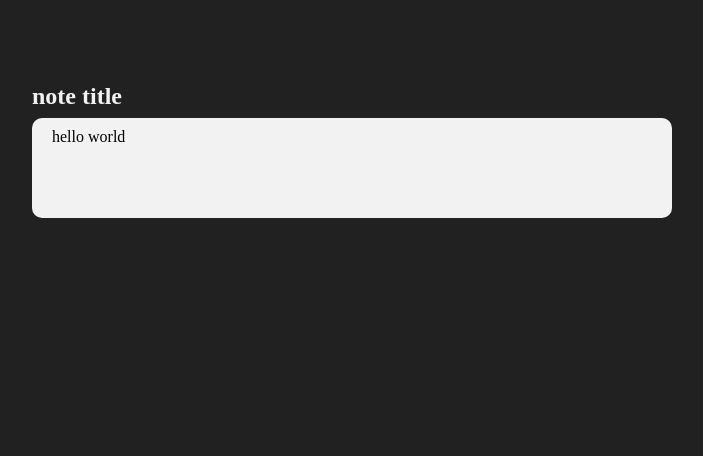
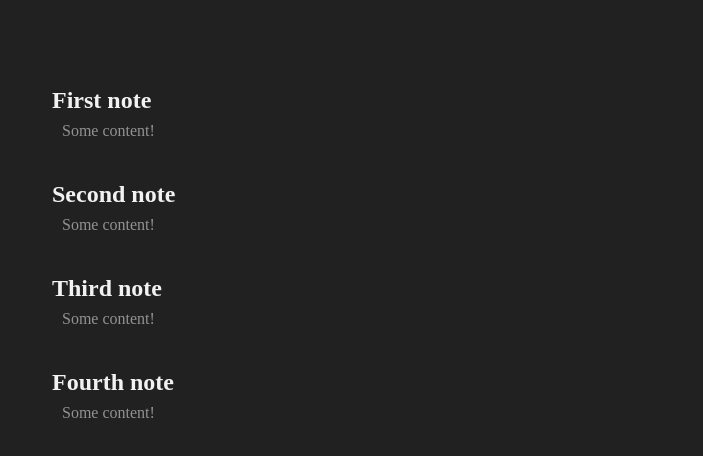
Before and after one commit to unamon/noteThonker_front, an Angular app: page / in a window 1280 px wide. Shown: the top 456 px of the page, without its empty margins (288-991 px from the left). Built offline with nearby package versions, Linux system fonts and the light colour scheme.

Commit message:
Functional switch selection

```diff
--- a/src/app/app.component.css
+++ b/src/app/app.component.css
@@ -1,16 +1,4 @@
-.note-card {
-    background: hsl(0,0%,95%);
-    border-radius: 10px;
-    font-size: 16px;
-    padding: 10px 20px;
-    min-height: 5rem;
-    word-wrap: break-word;
-}
-.note-title {
-    color: #f2f2f2;
-    line-height: 100%;
-    margin-bottom: 10px;
-}
+
 .note-list {
     width: 50vw;
     height: 100vw;
--- a/src/app/app.component.html
+++ b/src/app/app.component.html
@@ -1,8 +1,3 @@
 <div class="note-list">
-  <h2 class="note-title">
-    note title
-  </h2>
-  <div class="note-card">
-    hello world
-  </div>
+  <app-note-card *ngFor="let note of notes;index as i" [note]="note" [noteId] = "i"></app-note-card>
 </div>
--- a/src/app/app.component.ts
+++ b/src/app/app.component.ts
@@ -1,5 +1,7 @@
-import { Component } from '@angular/core';
-
+import { Component, ElementRef, ViewChild } from '@angular/core';
+import { NOTES } from 'src/data';
+import {Note} from "../model/note"
+import { NoteCardComponent } from './note-card/note-card.component';
 @Component({
   selector: 'app-root',
   templateUrl: './app.component.html',
@@ -7,4 +9,7 @@ import { Component } from '@angular/core';
 })
 export class AppComponent {
   title = 'noteThonker_front';
+
+  notes = NOTES
+
 }
--- a/src/app/app.module.ts
+++ b/src/app/app.module.ts
@@ -3,10 +3,12 @@ import { BrowserModule } from '@angular/platform-browser';
 
 import { AppRoutingModule } from './app-routing.module';
 import { AppComponent } from './app.component';
+import { NoteCardComponent } from './note-card/note-card.component';
 
 @NgModule({
   declarations: [
-    AppComponent
+    AppComponent,
+    NoteCardComponent
   ],
   imports: [
     BrowserModule,
--- /dev/null
+++ b/src/app/note-card/note-card.component.css
@@ -0,0 +1,58 @@
+.placeholder-content {
+    padding: 10px 30px;
+    color: #f2f2f28a;
+}
+
+.note-content {
+    width: 100%;
+    background: hsl(0,0%,95%);
+
+    margin: 10px 0;
+    padding: 10px 20px;
+    min-height: 5rem;
+    border-radius: 20px;
+
+    font-size: 16px;
+    word-wrap: break-word;
+    overflow: auto;
+}
+.note-title {
+    color: #f2f2f2;
+    line-height: 100%;
+    padding: 0;
+    margin-top: 2rem;
+    margin-left: 20px;
+}
+.button-container {
+    display: flex;
+    justify-content: end;
+}
+.button-container button:not(:last-of-type) {
+    margin-right: 10px;
+}
+
+.button {
+    padding: 10px 20px;
+    border-radius: 20px;
+    letter-spacing: 2%;
+    font-weight: bold;
+    font-size: 16px;
+    border: none;
+    cursor: pointer;
+}
+.button.submit{
+    background:  hsl(0,0%,95%);
+    color: hsl(0, 0%, 13%);
+}
+.button.cancel {
+    background: hsl(0, 0%, 13%);
+    color: hsl(0,0%,95%);
+    border: 2px solid hsl(0,0%,95%);
+    padding: 8px 18px;
+    transition: .2s;
+}
+.button.cancel:hover{
+    background:  hsl(0,0%,95%);
+    color: hsl(0, 0%, 13%);
+    transition: .2s;
+}
--- /dev/null
+++ b/src/app/note-card/note-card.component.html
@@ -0,0 +1,21 @@
+<div (click)="noteClicked()" [ngClass]="noteClasses()" [id]="noteId">
+  <h2 class="note-title">
+    {{note.title}}
+  </h2>
+
+  <div *ngIf="selected; else elseText">
+    <div contenteditable class="note-content">
+      {{note.content}}
+    </div>
+    <div class="button-container">
+      <button class="button cancel" (click)="unSelect(); $event.stopPropagation();">Cancel</button>
+      <button class="button submit">Submit</button>
+    </div>
+
+  </div>
+  <ng-template #elseText>
+    <div class="placeholder-content">
+      {{note.content}}
+    </div>
+  </ng-template>
+</div>
--- /dev/null
+++ b/src/app/note-card/note-card.component.ts
@@ -0,0 +1,33 @@
+import { Component, Input, Output, EventEmitter } from '@angular/core';
+import { Note } from 'src/model/note';
+
+@Component({
+  selector: 'app-note-card',
+  templateUrl: './note-card.component.html',
+  styleUrls: ['./note-card.component.css']
+})
+export class NoteCardComponent {
+@Input()
+note:Note;
+@Input()
+noteId:Number;
+@Input()
+selected = false;
+// @Input()
+// elseText;string;
+noteClasses()  {
+  return this.selected ? "selected" : ""
+}
+
+noteClicked() {
+  if (!this.selected) {
+    this.selected = true
+  }
+}
+
+unSelect() {
+  this.selected = false
+
+}
+
+}
--- /dev/null
+++ b/src/data.ts
@@ -0,0 +1,30 @@
+export const NOTES: any = [
+    {
+        id:1,
+        title:"First note",
+        content:"Some content!",
+        date_created:null,
+        date_alarm:null
+    },
+    {
+        id:2,
+        title:"Second note",
+        content:"Some content!",
+        date_created:null,
+        date_alarm:null
+    },
+    {
+        id:3,
+        title:"Third note",
+        content:"Some content!",
+        date_created:null,
+        date_alarm:null
+    },
+    {
+        id:4,
+        title:"Fourth note",
+        content:"Some content!",
+        date_created:null,
+        date_alarm:null
+    },
+]
--- /dev/null
+++ b/src/model/note.ts
@@ -0,0 +1,6 @@
+export interface Note {
+    title:string;
+    content:string;
+    date_created:Date;
+    date_alarm:Date
+}
--- a/src/styles.css
+++ b/src/styles.css
@@ -2,3 +2,11 @@
 body {
     background: hsl(0, 0%, 13%);
 }
+
+* {
+    margin: 0;
+    padding: 0;
+    box-sizing: border-box;
+    border: none;
+
+}
--- a/tsconfig.json
+++ b/tsconfig.json
@@ -5,7 +5,7 @@
     "baseUrl": "./",
     "outDir": "./dist/out-tsc",
     "forceConsistentCasingInFileNames": true,
-    "strict": true,
+    "strict": false,
     "noImplicitOverride": true,
     "noPropertyAccessFromIndexSignature": true,
     "noImplicitReturns": true,
```
Also changed, not shown: 1 other file (tests, documents, lock files or other folders).
